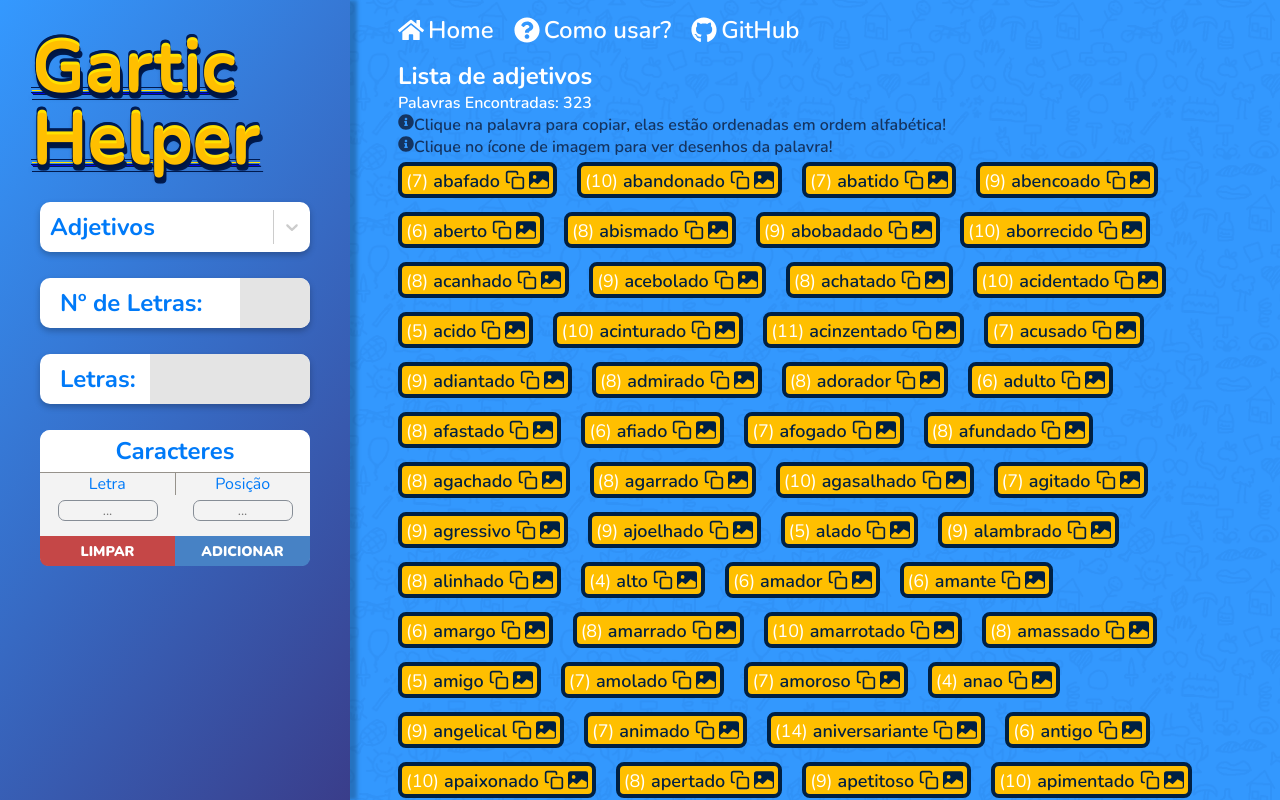
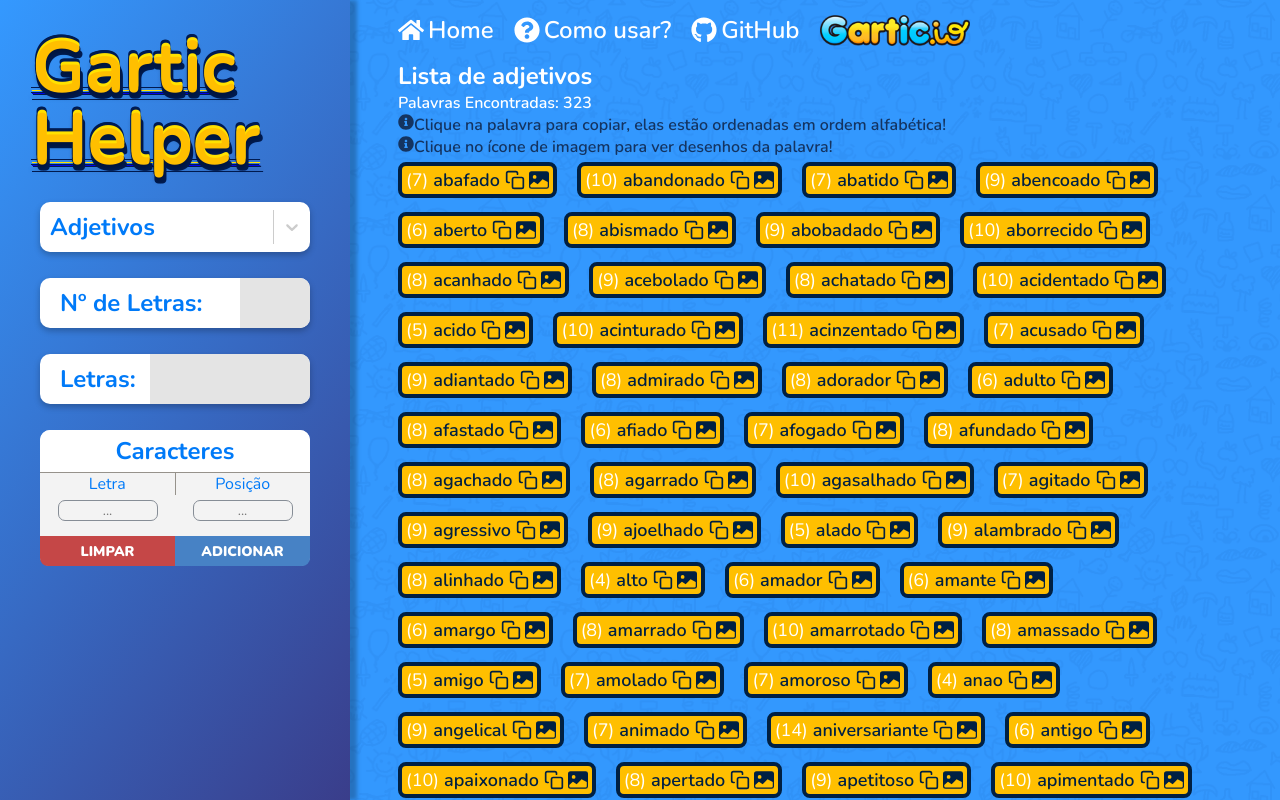
Before and after one commit to fro-is/gartichelper, a Next.js app: page /temas/adjetivos in a window 1280 px wide. Built offline with nearby package versions, Linux system fonts and the light colour scheme.

Commit message:
many improvements

```diff
--- a/next.config.js
+++ b/next.config.js
@@ -13,6 +13,16 @@ module.exports = {
         destination: "/temas/:path*",
         permanent: false,
       },
+      {
+        source: "/temas/",
+        destination: "/temas/geral",
+        permanent: false,
+      },
+      {
+        source: "/temas",
+        destination: "/temas/geral",
+        permanent: false,
+      },
     ];
   },
 };
--- a/src/components/FiltersSection/index.tsx
+++ b/src/components/FiltersSection/index.tsx
@@ -82,7 +82,7 @@ const FilterSection: React.FC<FilterProps> = ({
   return (
     <FilterContainer>
       <Logo small />
-      <CategorySelect category={category || "geral"} />
+      <CategorySelect category={category || "Temas"} />
       <FilterInput>
         Nº de Letras:
         <input
--- a/src/components/ImageModal/index.tsx
+++ b/src/components/ImageModal/index.tsx
@@ -63,6 +63,7 @@ export default function ImageModal({ show, handleClose, word }: ImageModal) {
 
     // handle the close event with the overlay
     setIsBrowser(true);
+    window.scrollTo(0, 0);
     window.addEventListener("click", backdropHandler);
     return () => window.removeEventListener("click", backdropHandler);
   }, [show]);
@@ -91,7 +92,14 @@ export default function ImageModal({ show, handleClose, word }: ImageModal) {
                 ) : (
                   <p>Buscando desenhos...</p>
                 )}
-                <a href={`https://gartic.com.br/desenhos/${word}`}>
+                <a
+                  rel="noopener noreferrer"
+                  target="_blank"
+                  href={`https://gartic.com.br/desenhos/${word.replace(
+                    /\s/g,
+                    "-"
+                  )}`}
+                >
                   Clique aqui para ver mais desenhos
                 </a>
               </ModalContainer>
--- a/src/components/ImageModal/styles.ts
+++ b/src/components/ImageModal/styles.ts
@@ -53,7 +53,7 @@ export const ModalContainer = styled.div`
   }
 
   > a,
-  p {
+  > p {
     color: #143461;
     text-decoration: none;
     font-weight: 700;
--- a/src/components/NavBar/index.tsx
+++ b/src/components/NavBar/index.tsx
@@ -1,5 +1,6 @@
 import React from "react";
 import Link from "next/link";
+import Image from "next/image";
 
 import { FaGithub, FaQuestionCircle, FaHome } from "react-icons/fa";
 import { Header } from "./styles";
@@ -35,6 +36,15 @@ const NavBar: React.FC = () => {
               <span>GitHub</span>
             </a>
           </li>
+          <li>
+            <a
+              href="https://gartic.io"
+              target="_blank"
+              rel="noopener noreferrer"
+            >
+              <div className="gartic-logo"></div>
+            </a>
+          </li>
         </ul>
       </nav>
     </Header>
--- a/src/components/NavBar/styles.ts
+++ b/src/components/NavBar/styles.ts
@@ -1,4 +1,4 @@
-import styled from 'styled-components';
+import styled from "styled-components";
 
 export const Header = styled.header`
   width: 100%;
@@ -7,6 +7,7 @@ export const Header = styled.header`
 
   ul {
     display: flex;
+    align-items: center;
 
     li {
       list-style: none;
@@ -30,6 +31,13 @@ export const Header = styled.header`
         span {
           margin: 4px;
         }
+
+        .gartic-logo {
+          width: 150px;
+          height: 31px;
+          background-image: url("/assets/images/gartic-logo.png");
+          background-size: contain;
+        }
       }
     }
   }
--- a/src/components/WordButton/index.tsx
+++ b/src/components/WordButton/index.tsx
@@ -23,8 +23,10 @@ const WordButton: React.FC<WordButtonProps> = ({
       itemProp="itemListElement"
     >
       <span itemProp="identifier">{`(${word.length})`}</span>
-      <strong itemProp="item">{word}</strong>
-      <FiCopy size={20} />
+      <div className="copy">
+        <strong itemProp="item">{word}</strong>
+        <FiCopy size={20} />
+      </div>
       <BsImageFill size={20} onClick={() => handleShowModal(word)} />
       <meta itemProp="position" content={position} />
     </WordButtonStyled>
--- a/src/components/WordButton/styles.ts
+++ b/src/components/WordButton/styles.ts
@@ -16,8 +16,6 @@ export default styled.li`
   border: 4px solid #002043;
   border-radius: 8px;
 
-  transition: color 0.2s;
-
   cursor: pointer;
 
   strong {
@@ -31,14 +29,22 @@ export default styled.li`
 
   > svg {
     vertical-align: bottom;
-    margin-left: 4px;
   }
 
-  > svg:first-of-type {
-    margin-left: 0px;
+  .copy {
+    display: inline-flex;
+    align-items: center;
+    margin-right: 4px;
+    transition: color 0.2s;
+
+    &:hover {
+      color: #fff;
+    }
   }
 
-  &:hover {
-    color: white;
+  svg:last-of-type:hover {
+    transition: color 0.2s;
+
+    color: #fff;
   }
 `;
--- a/src/pages/_document.tsx
+++ b/src/pages/_document.tsx
@@ -13,6 +13,7 @@ export default class MyDocument extends Document {
       <Html>
         <Head>
           <meta property="og:url" content="http://www.gartichelper.me" />
+          <meta http-Equiv="content-language" content="pt-br"></meta>
           <meta
             property="og:image"
             content="https://i.ibb.co/VBDzDYL/gartic-helper-og.png"
--- a/src/pages/index.tsx
+++ b/src/pages/index.tsx
@@ -24,11 +24,11 @@ const Home: React.FC = () => (
       <meta content={`Gartic Helper`} property="og:title" />
       <meta
         name="description"
-        content="Buscador de palavras do Gartic. Listas de palavras e respostas. Uma ajuda pra você ganhar sua partida com os amigos! Aplique diversos filtros e adivinhe a palavra rapidamente"
+        content="Listas de palavras com desenhos e respostas do gartic. Buscador de palavras do Gartic.Uma ajuda pra você ganhar sua partida com os amigos! Aplique diversos filtros e adivinhe a palavra rapidamente"
       />
       <meta
         property="og:description"
-        content="Buscador de palavras do Gartic. Listas de palavras e respostas. Aplique diversos filtros e adivinhe a palavra rapidamente"
+        content="Listas de palavras com desenhos e respostas do gartic. Buscador de palavras do Gartic.Uma ajuda pra você ganhar sua partida com os amigos! Aplique diversos filtros e adivinhe a palavra rapidamente"
       />
       <meta name="robots" content="index, follow" />
     </Head>
--- a/src/pages/temas/[theme].tsx
+++ b/src/pages/temas/[theme].tsx
@@ -6,6 +6,7 @@ import GlobalStyle from "../../styles/global";
 import { Container } from "../../styles/Categories";
 
 import wordsRepository from "../../database/words";
+import generateWordsDescription from "../../utils/generateWordsDescription";
 
 import NavBar from "../../components/NavBar";
 import FiltersSection from "../../components/FiltersSection";
@@ -17,6 +18,8 @@ const Categories: React.FC = () => {
 
   const [words, setWords] = useState<string[]>([]);
   const [filteredWords, setFilteredWords] = useState<string[]>([]);
+
+  const wordsDescription = generateWordsDescription(words);
 
   useEffect(() => {
     const categoryData = wordsRepository.find(
@@ -45,12 +48,12 @@ const Categories: React.FC = () => {
           property="og:title"
         />
         <meta
-          content={`Respostas e hack para gartic da categoria ${category}, desenhos, lista de palavras de ${category} para o Gartic, Gartic Helper - ${category}`}
-          property="description"
+          name="description"
+          content={`Lista de ${category} do gartic respostas completas e desenhos - ${wordsDescription}`}
         />
         <meta
-          content={`Respostas e hack para gartic da categoria ${category}, desenhos, lista de palavras de ${category} para o Gartic, Gartic Helper - ${category}`}
           property="og:description"
+          content={`Lista de ${category} do gartic respostas completas e desenhos - ${wordsDescription}`}
         />
         <meta name="robots" content="index, follow" />
       </Head>
--- /dev/null
+++ b/src/utils/generateWordsDescription.ts
@@ -0,0 +1,9 @@
+export default function generateWordsDescription(words: string[]): string {
+  const wordsArray = words.slice(0, 10);
+  const wordsArrayWithLength = wordsArray.map(
+    word => `(${word.length}) ${word} `
+  );
+  const description = wordsArrayWithLength.join(" ");
+
+  return description;
+}
```
Also changed, not shown: public/assets/images/gartic-logo.png (added), 1 other file (tests, documents, lock files or other folders).
